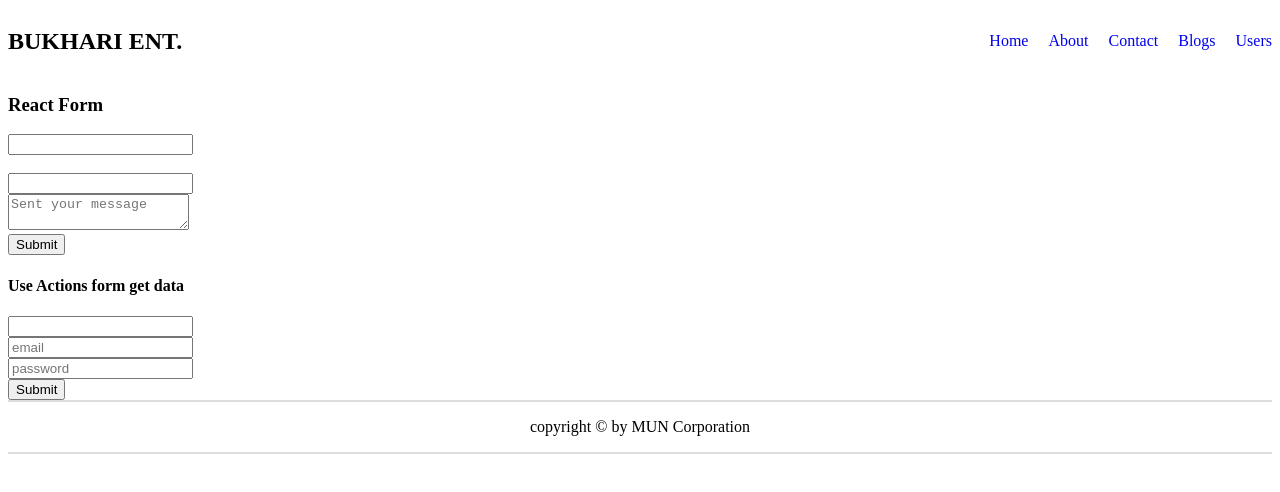
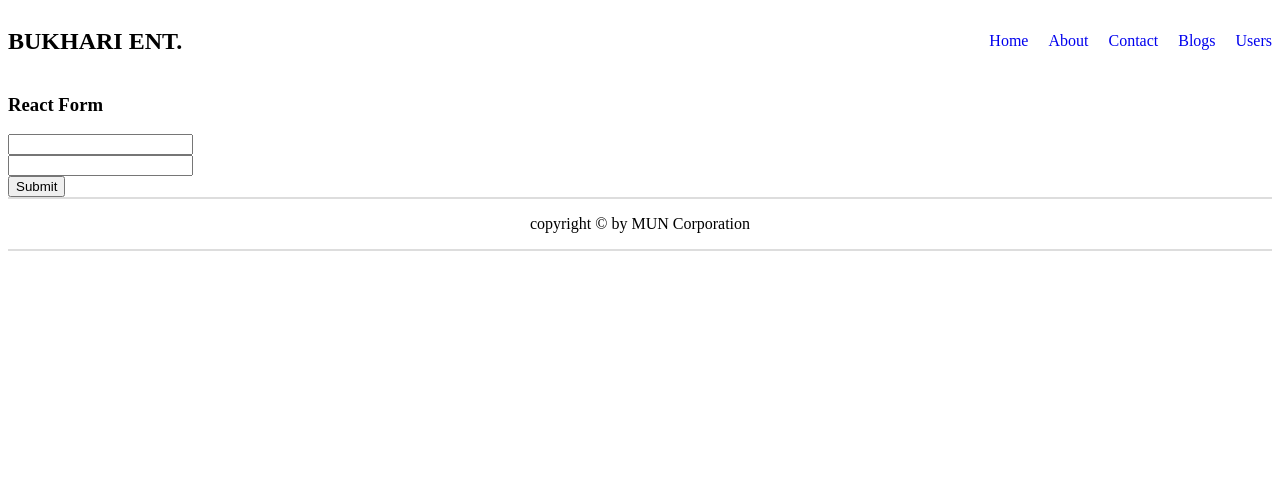
Before and after one commit to mayrajuddin/react-router-recap, a React (Vite) app: page /contact in a window 1280 px wide. Shown: the top 492 px of the page. Built offline with nearby package versions, Linux system fonts and the light colour scheme.

Commit message:
uncontrol form, get form values using useRef

```diff
--- a/src/components/Form/Contact.jsx
+++ b/src/components/Form/Contact.jsx
@@ -1,22 +1,24 @@
 import React from 'react';
 import FromAction from './FromAction';
+import UseRefForm from './UseRefForm';
 
 const Contact = () => {
-    const handleForm = (e)=>{
-        e.preventDefault()
-        console.log(e.target.name.value);
-        console.log(e.target.email.value);
-    }
+    // const handleForm = (e)=>{
+    //     e.preventDefault()
+    //     console.log(e.target.name.value);
+    //     console.log(e.target.email.value);
+    // }
     return (
         <div>
             <h3>React Form</h3>
-            <form onSubmit={handleForm}>
+            {/* <form onSubmit={handleForm}>
                 <input type="text" name='name' /><br /> <br />
                 <input type="email" name="email" id="" /> <br />
                 <textarea name="message" placeholder='Sent your message'></textarea> <br />
                 <button type="submit">Submit</button> <br />
             </form>
-            <FromAction/>
+            <FromAction/> */}
+            <UseRefForm/>
         </div>
 
     );
--- a/src/components/Form/FromAction.jsx
+++ b/src/components/Form/FromAction.jsx
@@ -1,10 +1,21 @@
-import React from 'react';
+import React, { useState } from 'react';
 
 const FromAction = () => {
+    const [password, setPassword]=useState('')
+    const [error, setError]=useState('')
     const handleForm =(e)=>
     {
         e.preventDefault()
         console.log('hello');
+    }
+    const handleONchange= e=>{
+        e.preventDefault()
+        setPassword(e.target.value)
+        if(password.length <= 6){
+            setError('Give your password 6 character or more')
+        }else{
+            setError('')
+        }
     }
     return (
         <div>
@@ -12,9 +23,11 @@ const FromAction = () => {
             <form onSubmit={handleForm}>
                 <input type="text" name='name'/> <br />
                 <input type="email" name='email'placeholder='email' /> <br />
-                <input type="password" name='password' placeholder='password' required/> <br />
+
+                <input type="password" onChange={handleONchange} defaultValue={password} name="password"/>
                 <button type="submit">Submit</button> <br />
             </form>
+            <p>{error}</p>
         </div>
     );
 };
--- /dev/null
+++ b/src/components/Form/UseRefForm.jsx
@@ -0,0 +1,24 @@
+import React, { useRef } from 'react';
+
+const UseRefForm = () => {
+    const nameRef=useRef('')
+    const emailRef= useRef('')
+    const handleSubmit = e =>{
+        e.preventDefault()
+        const name =nameRef.current.value
+        const email =emailRef.current.value
+        console.log(name, email);
+
+    }
+    return (
+        <div>
+            <form onSubmit={handleSubmit}>
+                <input ref={nameRef} type="text" name="name"/> <br />
+                <input type="email" ref={emailRef} name="email"/> <br />
+                <input type="submit" value="Submit" />
+            </form>
+        </div>
+    );
+};
+
+export default UseRefForm;
```
